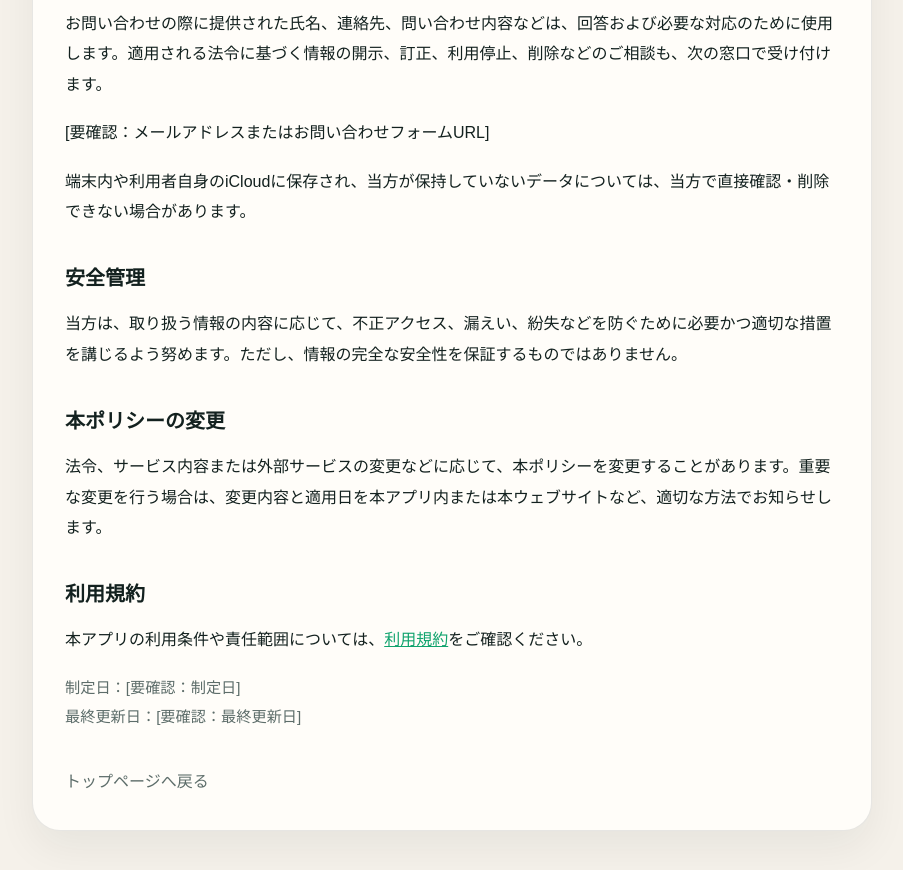
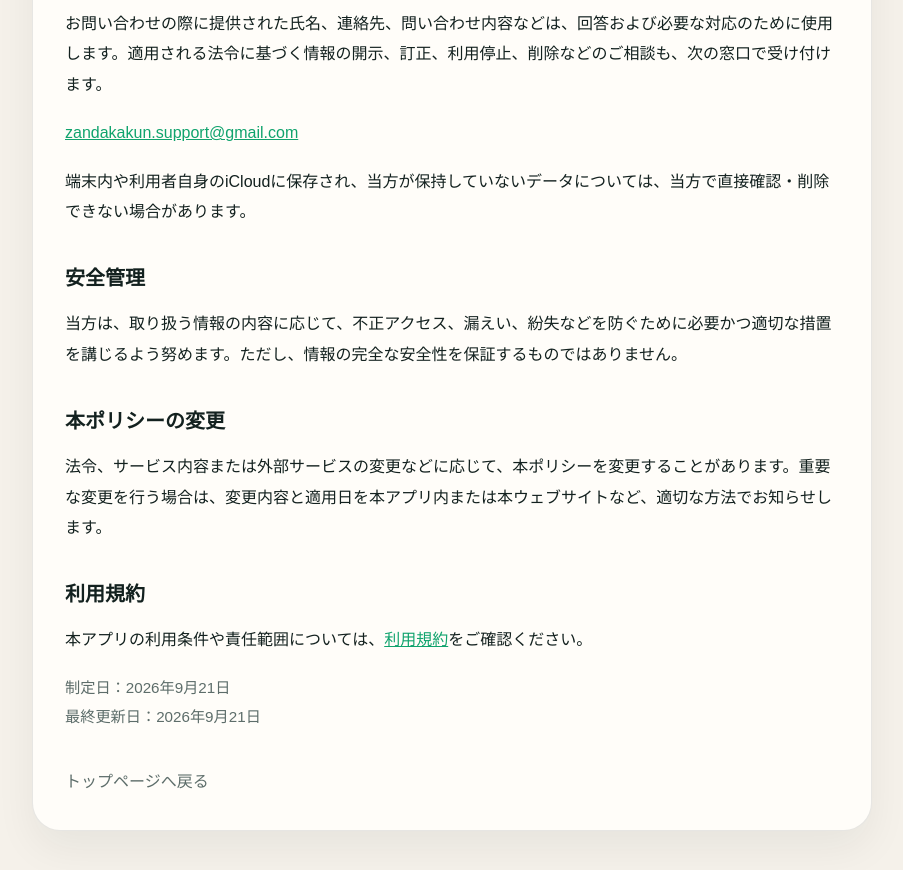
Before and after one commit to pg-sightseeing1920/pg-sightseeing1920.github.io, a plain HTML site: page zandaka-kun/privacy.html in a window 1280 px wide. Shown: the part 2162-3032 px from the top of the page, without its empty margins (188-1091 px from the left). Drawn offline with Linux system fonts and the light colour scheme.

Commit message:
Update policy dates and contact

```diff
--- a/zandaka-kun/privacy.html
+++ b/zandaka-kun/privacy.html
@@ -124,7 +124,7 @@
 
     <h2>お問い合わせと利用者の権利</h2>
     <p>お問い合わせの際に提供された氏名、連絡先、問い合わせ内容などは、回答および必要な対応のために使用します。適用される法令に基づく情報の開示、訂正、利用停止、削除などのご相談も、次の窓口で受け付けます。</p>
-    <p>[要確認：メールアドレスまたはお問い合わせフォームURL]</p>
+    <p><a href="mailto:zandakakun.support@gmail.com">zandakakun.support@gmail.com</a></p>
     <p>端末内や利用者自身のiCloudに保存され、当方が保持していないデータについては、当方で直接確認・削除できない場合があります。</p>
 
     <h2>安全管理</h2>
@@ -136,7 +136,7 @@
     <h2>利用規約</h2>
     <p>本アプリの利用条件や責任範囲については、<a href="terms.html">利用規約</a>をご確認ください。</p>
 
-    <p class="updated">制定日：[要確認：制定日]<br>最終更新日：[要確認：最終更新日]</p>
+    <p class="updated">制定日：2026年9月21日<br>最終更新日：2026年9月21日</p>
 
     <a class="back" href="index.html">トップページへ戻る</a>
   </main>
```
Also changed, not shown: zandaka-kun/terms.html (+2 -2 lines).
